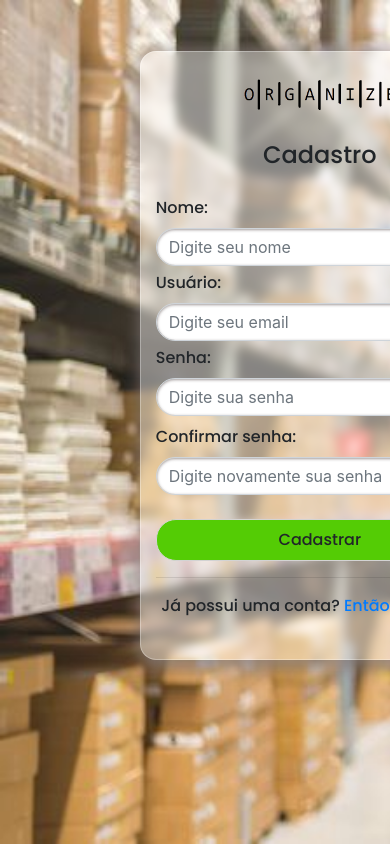
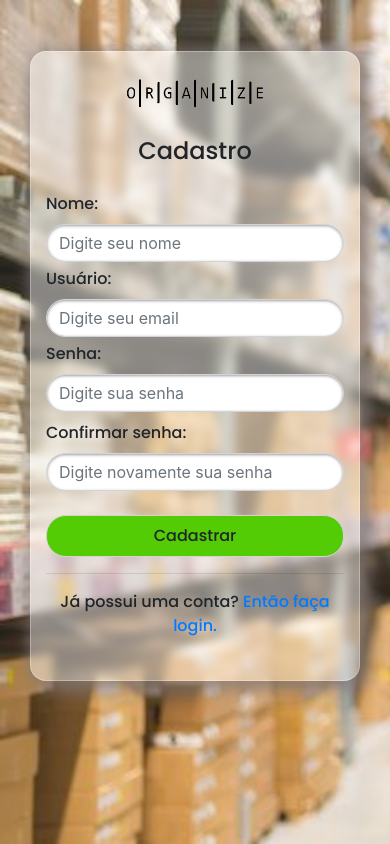
Before and after one commit to JU7I0/EstoqueControle, an Angular app: page /cadastro in a window 390 px wide. Built offline with nearby package versions, Linux system fonts and the light colour scheme.

Commit message:
Responsivo para mobile

```diff
--- a/src/app/cadastro/cadastro.component.css
+++ b/src/app/cadastro/cadastro.component.css
@@ -108,3 +108,16 @@ h1 {
         left: -130%;
     }
 }
+
+@media screen and (max-width: 580px) {
+  .teste1{
+    animation: none;
+    position: absolute;
+    left: 130%;
+  }
+
+  .teste {
+    animation: none;
+    position: initial;
+  }
+}
--- a/src/app/entrar/entrar.component.css
+++ b/src/app/entrar/entrar.component.css
@@ -108,3 +108,16 @@ h1 {
         left: -130%;
     }
 }
+
+@media screen and (max-width: 580px) {
+  .teste{
+    animation: none;
+    position: absolute;
+    left: 130%;
+  }
+
+  .teste1 {
+    animation: none;
+    position: initial;
+  }
+}
```
